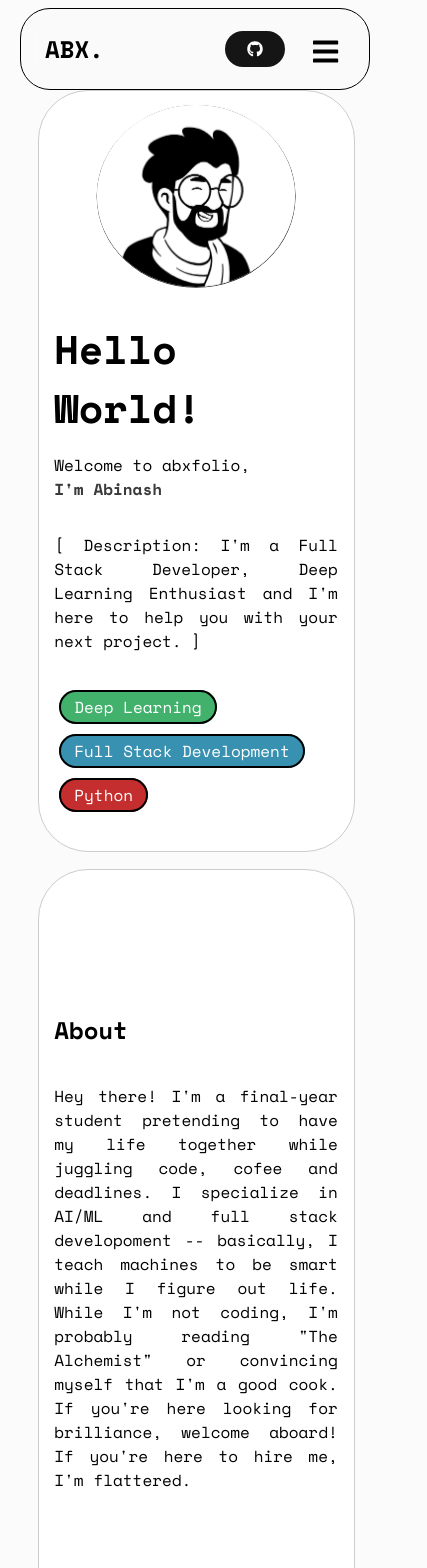
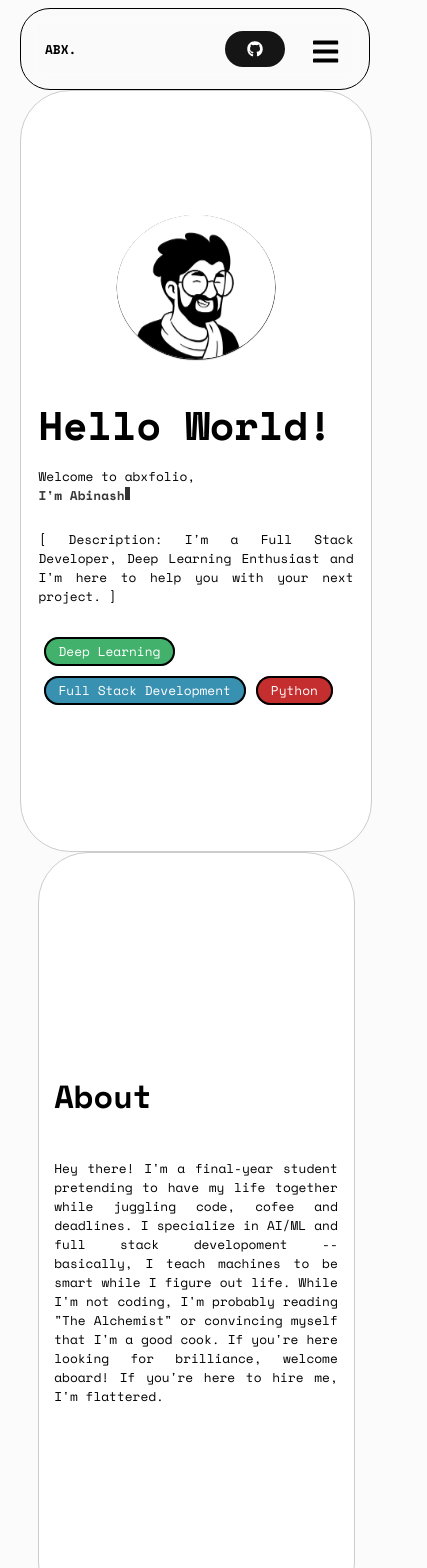
Before and after one commit to AbiXnash/abxfolio, a React (Vite) app: page / in a window 390 px wide. Shown: the top 1568 px of the page, 427 px wide, since content can reach past the window. Built offline with nearby package versions, Linux system fonts and the light colour scheme.

Commit message:
fix: update favicon to use SVG format and adjust image size in Home.css for better responsiveness; enhance typography in index.css for improved readability across devices

```diff
--- a/index.html
+++ b/index.html
@@ -2,7 +2,7 @@
 <html lang="en">
   <head>
     <meta charset="UTF-8" />
-    <link rel="icon" type="image/png" href="/src/assets/profile.png" />
+    <link rel="icon" type="image/svg" href="/src/assets/profile.svg" />
     <meta name="viewport" content="width=device-width, initial-scale=1.0" />
     <title>ABXFOLIO</title>
   </head>
--- a/src/index.css
+++ b/src/index.css
@@ -73,8 +73,225 @@ a:hover {
 	color: var(--dark-grey-font-clr);
 }
 
-@media screen and (min-width: 1100px) {
+h1 {
+	font-size: 2.5rem;
+}
+
+h2 {
+	font-size: 2rem;
+}
+
+h3 {
+	font-size: 1.5rem;
+}
+
+@media screen and (min-width: 768px) {
 	body {
-		font-size: 1.1rem;
+		font-size: 1.2rem;
+	}
+
+	section {
+		margin: 0 5% 5% 5%;
+	}
+
+	h1 {
+		font-size: 3rem;
+	}
+
+	h2 {
+		font-size: 2.5rem;
+	}
+
+	h3 {
+		font-size: 2rem;
+	}
+
+	p {
+		font-size: 1.2rem;
+	}
+
+	a {
+		font-size: 1.2rem;
+	}
+
+	ul {
+		font-size: 1.2rem;
+	}
+
+	li {
+		font-size: 1.2rem;
+	}
+
+	span {
+		font-size: 1.2rem;
+	}
+
+	footer {
+		font-size: 1.2rem;
+	}
+
+	nav {
+		font-size: 1.2rem;
+	}
+
+	nav a {
+		font-size: 1.2rem;
+	}
+
+	nav a:hover {
+		font-size: 1.2rem;
+	}
+
+	nav a:active {
+		font-size: 1.2rem;
+	}
+
+	nav a:visited {
+		font-size: 1.2rem;
+	}
+
+	nav a:focus {
+		font-size: 1.2rem;
 	}
 }
+
+@media screen and (max-width: 768px) {
+	body {
+		font-size: 1rem;
+	}
+
+	section {
+		margin: 0 5% 5% 5%;
+	}
+
+	h1 {
+		font-size: 2.5rem;
+	}
+
+	h2 {
+		font-size: 2rem;
+	}
+
+	h3 {
+		font-size: 1.5rem;
+	}
+
+	p {
+		font-size: 1rem;
+	}
+
+	a {
+		font-size: 1rem;
+	}
+
+	ul {
+		font-size: 1rem;
+	}
+
+	li {
+		font-size: 1rem;
+	}
+
+	span {
+		font-size: 1rem;
+	}
+
+	footer {
+		font-size: 1rem;
+	}
+
+	nav {
+		font-size: 1rem;
+	}
+
+	nav a {
+		font-size: 1rem;
+	}
+
+	nav a:hover {
+		font-size: 1rem;
+	}
+
+	nav a:active {
+		font-size: 1rem;
+	}
+
+	nav a:visited {
+		font-size: 1rem;
+	}
+
+	nav a:focus {
+		font-size: 1rem;
+	}
+
+}
+
+@media  screen and (max-width: 480px) {
+	body {
+		font-size: 0.8rem;
+	}
+
+	section {
+		margin: 0 5% 5% 5%;
+	}
+
+	h1 {
+		font-size: 2rem;
+	}
+
+	h2 {
+		font-size: 1.5rem;
+	}
+
+	h3 {
+		font-size: 1.2rem;
+	}
+
+	p {
+		font-size: 0.8rem;
+	}
+
+	a {
+		font-size: 0.8rem;
+	}
+
+	ul {
+		font-size: 0.8rem;
+	}
+
+	li {
+		font-size: 0.8rem;
+	}
+
+	span {
+		font-size: 0.8rem;
+	}
+
+	footer {
+		font-size: 0.8rem;
+	}
+
+	nav {
+		font-size: 0.8rem;
+	}
+
+	nav a {
+		font-size: 0.8rem;
+	}
+
+	nav a:hover {
+		font-size: 0.8rem;
+	}
+
+	nav a:active {
+		font-size: 0.8rem;
+	}
+
+	nav a:visited {
+		font-size: 0.8rem;
+	}
+
+	nav a:focus {
+		font-size: 0.8rem;
+	}
+}
--- a/src/pages/Home/Home.css
+++ b/src/pages/Home/Home.css
@@ -95,15 +95,20 @@ span.skill3 {
 	}
 
 	.profile-view img{
-		width: 70%;
+		width: 50%;
 	}
 	.introduction {
 		width: 100%;
 	}
 
+	.home {
+		width: 100%;
+		margin: auto;
+	}
+
 }
 
-@media screen and (max-width: 450px) {
+@media screen and (max-width: 860px) {
 	.welcome-text {
 		flex-direction: column;
 	}
```
Also changed, not shown: src/assets/profile.svg (added).
